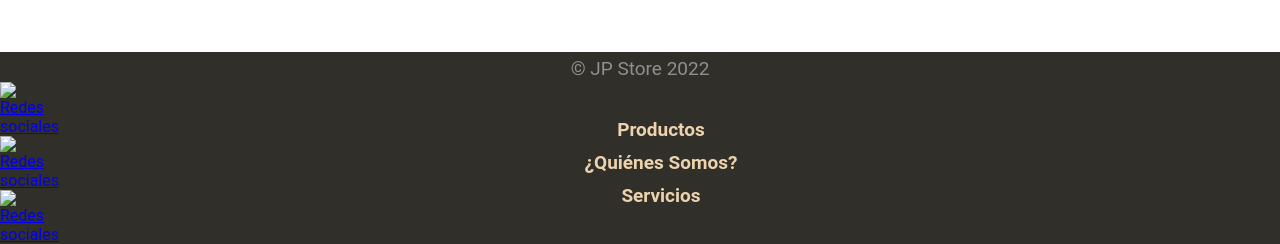
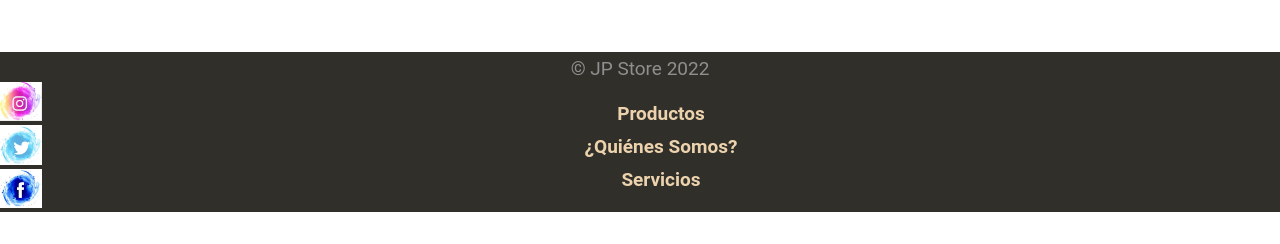
Before and after one commit to JuanJoseParodi/Proyecto-final, a website: page index.html in a window 1280 px wide. Shown: the part 3155-3399 px from the top of the page. After the commit the page ends 3367 px from the top, so only its background shows below. Drawn offline with Linux system fonts and the light colour scheme.

Commit message:
proyecto final

```diff
--- a/index.html
+++ b/index.html
@@ -108,15 +108,15 @@
     <div class="links">
                    <div class="redes">
                              <a href="https://instagram.com">
-                                      <img class="redes" src="" alt="Redes sociales">
+                                      <img class="redes" src="multimedia/imagenes/instagram.webp" alt="Redes sociales">
                                </a>
 
                                <a href="https://twitter.com">
-                                     <img class="redes" src="" alt="Redes sociales">
+                                     <img class="redes" src="multimedia/imagenes/twitter.webp" alt="Redes sociales">
                                 </a>
 
                                 <a href="https://facebook.com">
-                                       <img class="redes" src="" alt="Redes sociales">
+                                       <img class="redes" src="multimedia/imagenes/facebook.webp" alt="Redes sociales">
                                  </a>
                      </div>
         <!-- Fin de redes sociales -->
```
